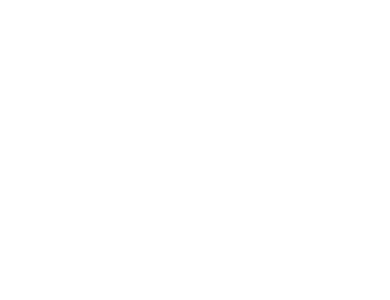
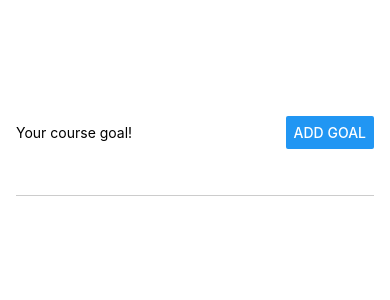
Before and after one commit to nowaveosu/react-native-test, a React Native app in the folder RN-test/: screen / in a window 390 px wide. Shown: the top 300 px of the page. Built offline with nearby package versions, Linux system fonts and the light colour scheme.

Commit message:
[Add] GoalInput

```diff
--- a/RN-test/App.js
+++ b/RN-test/App.js
@@ -8,20 +8,16 @@
 } from "react-native";
 
 import GoalItem from "./components/GoalItem";
+import GoalInput from "./components/GoalInput";
 
 // html, css 없음. 유사한 요소들이 존재함, 코어컴포넌트를 직접import해야함
 // flexbox가 기본값임, css가 하위항목에게 상속되지 않음. 안드, ios간 css적용차이가 있음
 // ScrollView: 모든항목 렌더링(무거움), FlatList: 사용자가 내려야먄 추가 렌더링
 
 export default function App() {
-  const [enteredGoalText, setEnteredGoalText] = useState("");
   const [courseGoals, setCourseGoals] = useState([]);
 
-  function goalInputHandler(enteredText) {
-    setEnteredGoalText(enteredText);
-  }
-
-  function addGoalHandler() {
+  function addGoalHandler(enteredGoalText) {
     setCourseGoals((currentCourseGoals) => [
       ...currentCourseGoals,
       { text: enteredGoalText, id: Math.random().toString() },
@@ -30,6 +26,7 @@
 
   return (
     <View style={styles.appContainer}>
+      <GoalInput onAddGoal={addGoalHandler} />
       <View style={styles.goalsContainer}>
         <FlatList
           data={courseGoals}
@@ -52,22 +49,7 @@
     paddingTop: 70,
     paddingHorizontal: 16,
   },
-  inputContainer: {
-    flex: 1,
-    flexDirection: "row",
-    justifyContent: "space-between",
-    alignItems: "center",
-    marginBottom: 24,
-    borderBottomWidth: 1,
-    borderBottomColor: "#cccccc",
-  },
-  textInput: {
-    borderWidth: 1,
-    borderColor: "#cccccc",
-    width: "70%",
-    marginRight: 8,
-    padding: 8,
-  },
+
   goalsContainer: {
     flex: 5,
   },
--- a/RN-test/components/GoalInput.js
+++ b/RN-test/components/GoalInput.js
@@ -1,12 +1,23 @@
+import { useState } from "react";
 import { StyleSheet, View, Button, TextInput } from "react-native";
 
-function GoalInput() {
+function GoalInput(props) {
+  const [enteredGoalText, setEnteredGoalText] = useState("");
+
+  function goalInputHandler(enteredText) {
+    setEnteredGoalText(enteredText);
+  }
+  function addGoalHandler() {
+    props.onAddGoal();
+    setEnteredGoalText("");
+  }
   return (
     <View style={styles.inputContainer}>
       <TextInput
-        style={styles.textInput}
+        style={styles.extInput}
         placeholder="Your course goal!"
         onChangeText={goalInputHandler}
+        value={enteredGoalText}
       />
       <Button onPress={addGoalHandler} title="Add Goal" />
     </View>
@@ -25,7 +36,7 @@
     borderBottomWidth: 1,
     borderBottomColor: "#cccccc",
   },
-  TextInput: {
+  textInput: {
     borderWidth: 1,
     borderColor: "#cccccc",
     width: "70%",
```
